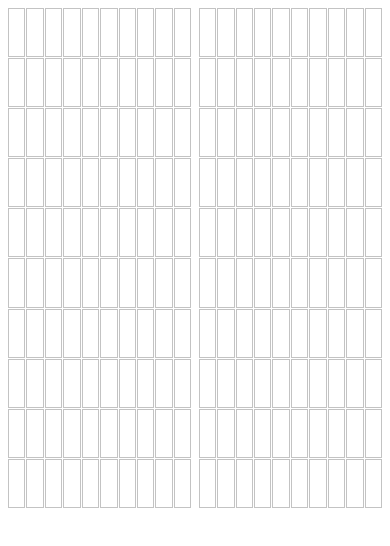
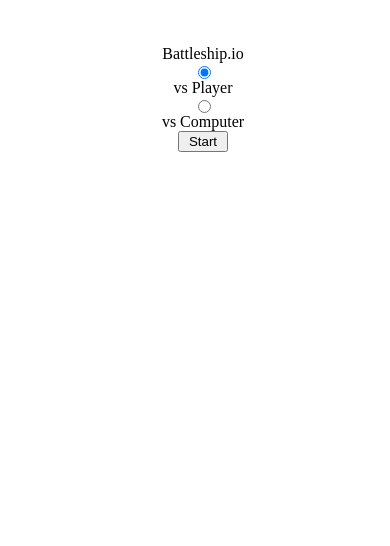
Before and after one commit to Decoldest/battleship, a website: page index.html in a window 390 px wide. Drawn offline with Linux system fonts and the light colour scheme.

Commit message:
Add start game UI

```diff
--- a/UI.js
+++ b/UI.js
@@ -1,5 +1,9 @@
 const playerOneContainer = document.getElementById("player1-container");
 const playerTwoContainer = document.getElementById("player2-container");
+const container = document.querySelector(".container");
+const startButton = document.getElementById("start");
+const startContainer = document.querySelector(".start-container");
+
 const BOARD_SIZE = 10;
 
 //Draw grid and add listener
@@ -22,5 +26,13 @@ function addGridButtonListener(element) {
   });
 }
 
-setSquares(playerOneContainer);
-setSquares(playerTwoContainer);
+//Clicking start will draw the board
+startButton.addEventListener("click", () => {
+  console.log(
+    document.querySelector('input[name="player-option"]:checked').value
+  );
+  startContainer.classList.toggle("hidden");
+  container.classList.toggle("hidden");
+  setSquares(playerOneContainer);
+  setSquares(playerTwoContainer);
+});
--- a/index.html
+++ b/index.html
@@ -8,7 +8,15 @@
   <script src="UI.js" defer></script>
 </head>
 <body>
-  <div class="container">
+  <div class="start-container">
+    Battleship.io
+    <input type="radio" name="player-option" id="player" value="player" checked />
+    <label for="player">vs Player</label>
+    <input type="radio" name="player-option" id="computer" value="computer" />
+    <label for="computer">vs Computer</label>
+    <button id="start">Start</button>
+  </div>
+  <div class="container hidden">
     <div id="player1-container" class="board-grid"></div>
     <div id="player2-container" class="board-grid"></div>
   </div>
--- a/style.css
+++ b/style.css
@@ -1,5 +1,5 @@
 :root {
-  --grid-item-colour: rgb(195, 195, 195);
+  --grid-item-colour: rgb(185, 184, 184);
 }
 
 .container {
@@ -8,14 +8,34 @@
   align-items: center;
   justify-content: space-around;
 }
+
 .board-grid {
-  width: 500px;
-  height: 500px;
+  width: 50px;
+  height: 50px;
   display: grid;
   grid-template:repeat(10, 1fr) / repeat(10, 1fr);
   gap: 1px;
 }
 
+.start-container {
+  height: 40svh;
+  width: 100svw;
+  display: flex;
+  flex-direction: column;
+  align-items: center;
+  padding-top: 10%;
+}
+
+.start-container>button {
+  width: 50px;
+}
+
 .grid-item {
   border: solid var(--grid-item-colour) 0.1px;
 }
+
+.hidden {
+  padding: 0;
+  opacity: 0;
+  height: 0;
+}
```
